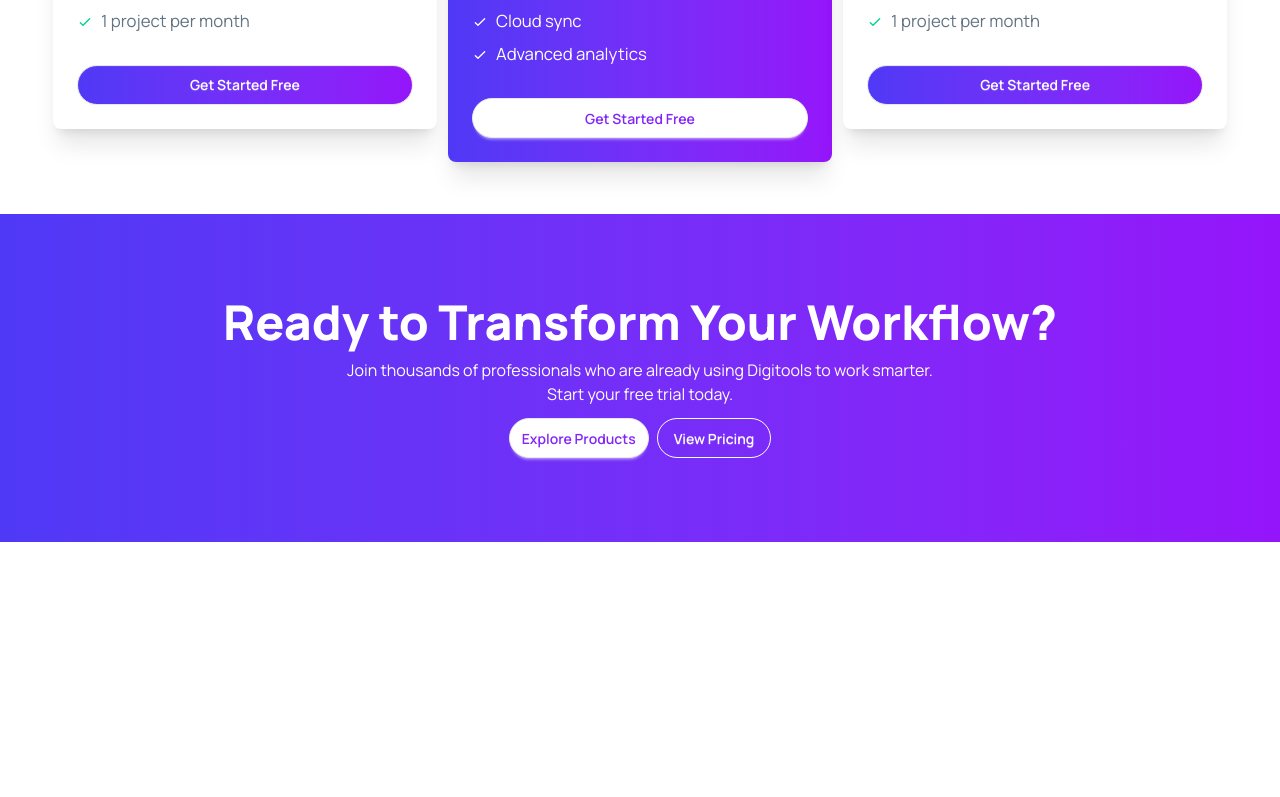
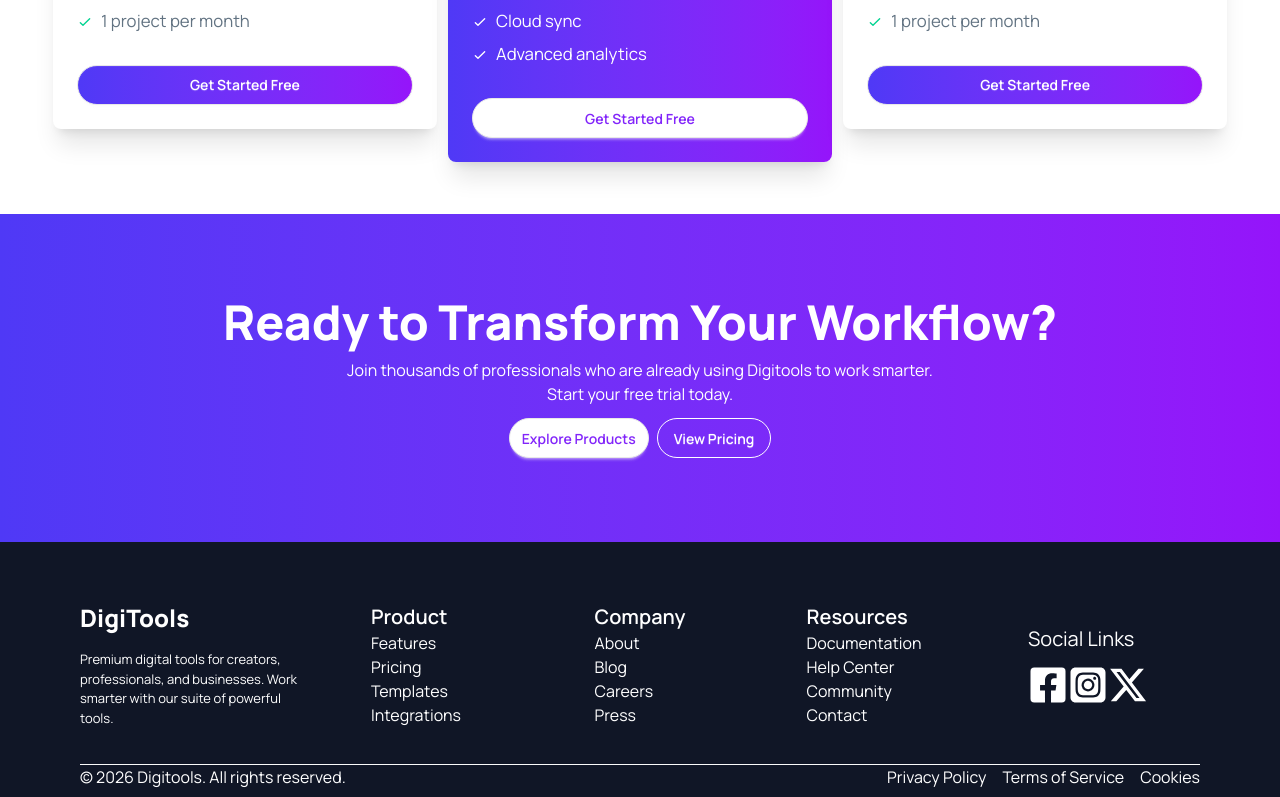
Before and after one commit to tanvir-22/DigitalTools, a React (Vite) app: page / in a window 1280 px wide. Shown: the part 1846-2643 px from the top of the page. Before the commit the page ends 2388 px from the top, so only its background shows below. Built offline with nearby package versions, Linux system fonts and the light colour scheme.

Commit message:
footer done

```diff
--- a/package.json
+++ b/package.json
@@ -19,6 +19,7 @@
     "lucide-react": "^1.7.0",
     "react": "^19.2.4",
     "react-dom": "^19.2.4",
+    "react-icons": "^5.6.0",
     "tailwindcss": "^4.2.2"
   },
   "devDependencies": {
--- a/src/App.jsx
+++ b/src/App.jsx
@@ -5,6 +5,7 @@ import Stat from "./components/Stat";
 import Start from "./components/Start";
 import Pricing from "./components/Pricing";
 import Transform from "./components/Transform";
+import Footer from "./components/Footer";
 const App = ()=>{
 
   return(
@@ -15,6 +16,7 @@ const App = ()=>{
      <Start/>
      <Pricing/>
      <Transform/>
+     <Footer/>
     </>
   )
 }
--- /dev/null
+++ b/src/components/Footer.jsx
@@ -0,0 +1,69 @@
+import React from 'react'
+import { FaFacebookSquare } from "react-icons/fa";
+import { FaSquareInstagram } from "react-icons/fa6";
+import { FaXTwitter } from "react-icons/fa6";
+function Footer() {
+  return (
+    <div className='bg-[#101626] px-20 py-15 pb-2'>
+
+        <div className='text-white grid md:grid-cols-5 grid-cols-1 md:place-items-center'>
+            <div>
+                <h1 className='text-2xl font-extrabold'>DigiTools</h1>
+                <p className='text-[13px] pt-4'>Premium digital tools for creators, professionals, and businesses. Work smarter with our suite of powerful tools.</p>
+            </div>
+            <div>
+                <ul className='hover:cursor-pointer'>
+                    <li className='text-xl font-semibold'>Product</li>
+                    <li>Features</li>
+                    <li>Pricing</li>
+                    <li>Templates</li>
+                    <li>Integrations</li>
+                </ul>
+            </div>
+
+            <div>
+                <ul  className='hover:cursor-pointer'>
+                    <li className='text-xl font-semibold'>Company</li>
+                    <li>About</li>
+                    <li>Blog</li>
+                    <li>Careers</li>
+                    <li>Press</li>
+                </ul>
+            </div>
+
+            <div>
+                <ul  className='hover:cursor-pointer'>
+                    <li className='text-xl font-semibold'>Resources</li>
+                    <li>Documentation</li>
+                    <li>Help Center</li>
+                    <li>Community</li>
+                    <li>Contact</li>
+                </ul>
+            </div>
+
+            <div >
+                <h1 className='text-xl pb-3'>Social Links</h1>
+               <div className='flex'>
+                 <FaFacebookSquare className=' w-10 h-10' />
+                <FaSquareInstagram  className=' w-10 h-10'/>
+                <FaXTwitter className=' w-10 h-10' />
+               </div>
+            </div>
+        </div>
+        <div className='mt-9  border-t border-[#fafafa]'></div>
+        <div className='text-white flex justify-between md:flex-row flex-col'>
+            <div>
+                <p>© 2026 Digitools.  All rights reserved.</p>
+            </div>
+            <div className='flex gap-4 md:flex-row flex-col'>
+                <p>Privacy Policy</p>
+                <p>Terms of Service  </p>
+                <p>Cookies</p>
+            </div>
+        </div>
+
+    </div>
+  )
+}
+
+export default Footer
```
Also changed, not shown: 1 other file (tests, documents, lock files or other folders).
